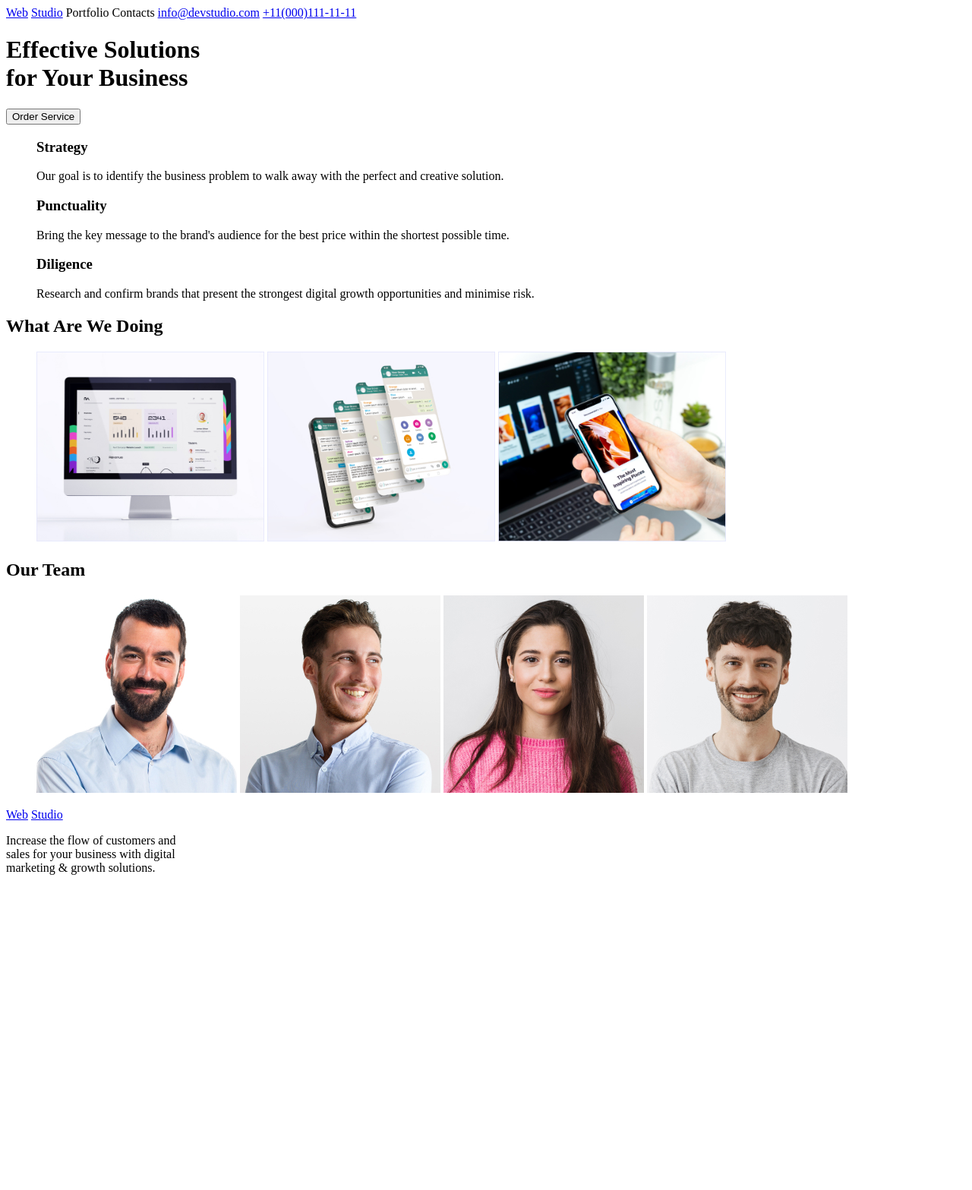
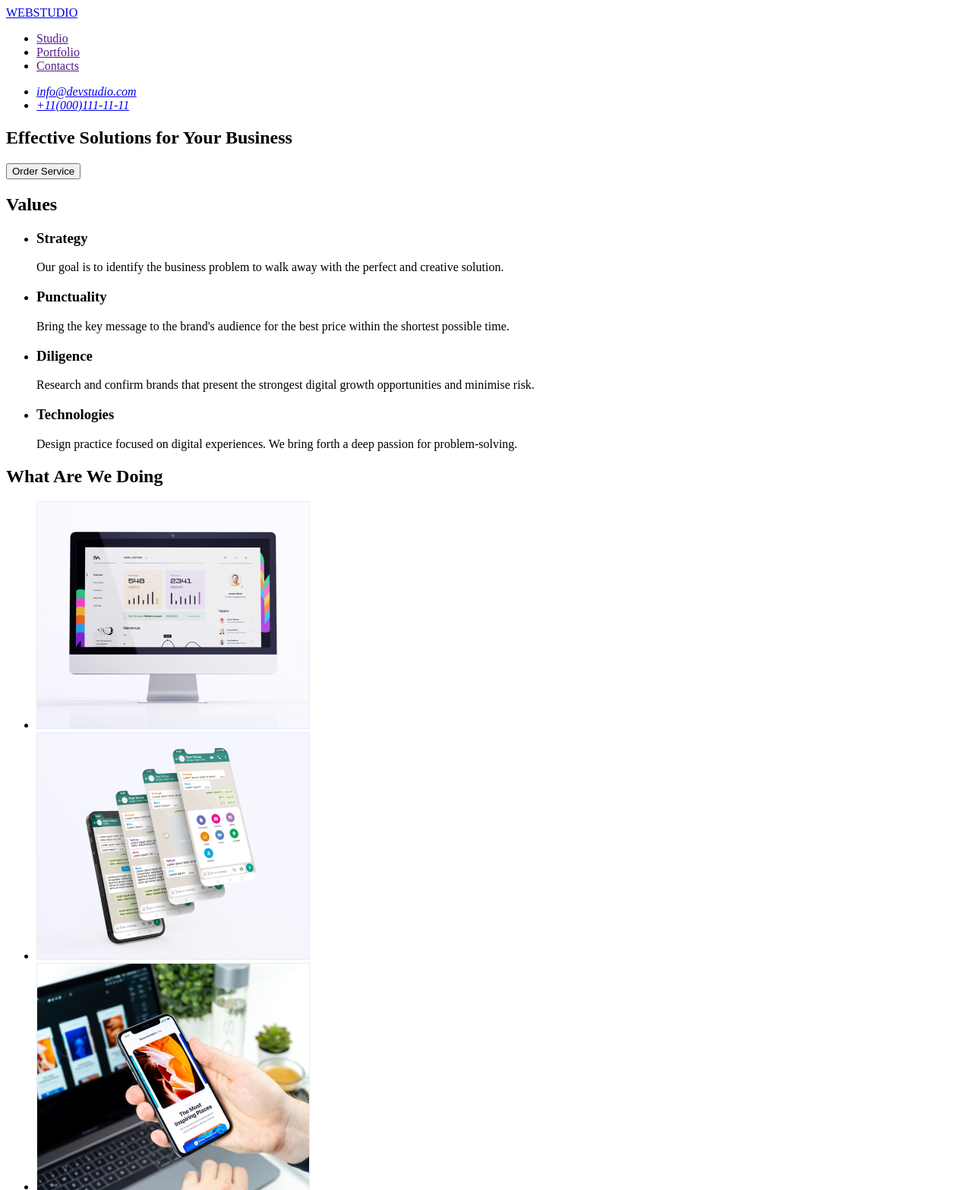
Before and after one commit to lotickles/goit-markup-hw-01, a plain HTML site: page index.html in a window 1280 px wide. Shown: the top 1567 px of the page at 76% size. Before the commit the page ends 1168 px from the top, so only its background shows below. Drawn offline with Linux system fonts and the light colour scheme.

Commit message:
fixed issues

```diff
--- a/index.html
+++ b/index.html
@@ -8,72 +8,115 @@
   <body>
     <header>
       <nav>
-        <!--logo-->
-        <a href="/Web.svg">Web</a>
-        <a href="/Studio.svg">Studio</a>
         <!--navigation-->
-        <span>Portfolio Contacts</span>
-        <span><a href="mailto:info@devstudio.com">info@devstudio.com</a></span>
-        <a href="tel:+110001111111">+11(000)111-11-11 </a>
+
+        <a href="./index.html">WEBSTUDIO</a
+        ><!--logo-->
+        <ul>
+          <li><a href="">Studio</a></li>
+          <li><a href="">Portfolio</a></li>
+          <li><a href="">Contacts</a></li>
+        </ul>
       </nav>
+      <address>
+        <ul>
+          <li><a href="mailto:info@devstudio.com">info@devstudio.com</a></li>
+          <li><a href="tel:+110001111111">+11(000)111-11-11</a></li>
+        </ul>
+      </address>
     </header>
     <main>
-      <h1>
-        Effective Solutions <br />
-        for Your Business
-      </h1>
-    </main>
+      <section>
+        <!--section1-->
+        <h1>Effective Solutions for Your Business</h1>
         <button type="button">Order Service</button>
+      </section>
 
       <section>
-      <!--section1-->
-
+        <!--section2-->
+        <h2>Values</h2>
         <ul>
+          <li>
             <h3>Strategy</h3>
             <p>
               Our goal is to identify the business problem to walk away with the
               perfect and creative solution.
             </p>
+          </li>
+          <li>
             <h3>Punctuality</h3>
             <p>
               Bring the key message to the brand's audience for the best price
               within the shortest possible time.
             </p>
+          </li>
+          <li>
             <h3>Diligence</h3>
-
             <p>
-          Research and confirm brands that present the strongest digital growth
-          opportunities and minimise risk.
+              Research and confirm brands that present the strongest digital
+              growth opportunities and minimise risk.
             </p>
+          </li>
+          <li>
+            <h3>Technologies</h3>
+            <p>
+              Design practice focused on digital experiences. We bring forth a
+              deep passion for problem-solving.
+            </p>
+          </li>
         </ul>
       </section>
       <section>
-      <!--section2-->
+        <!--section3-->
         <h2>What Are We Doing</h2>
         <ul>
-        <img src="images/img 1 .jpg" alt="image1" width="300px" />
-        <span> <img src="images/img 2 .jpg" alt="image2" width="300px" /></span>
-        <span><img src="images/img 3.jpg" alt="image3" width="300px" /></span>
+          <li>
+            <img src="./images/img1.jpg" alt="image1" width="360" />
+          </li>
+          <li>
+            <img src="./images/img2.jpg" alt="image2" width="360" />
+          </li>
+          <li>
+            <img src="./images/img3.jpg" alt="image3" width="360" />
+          </li>
         </ul>
       </section>
 
       <section>
-      <!--section3-->
+        <!--section4-->
         <h2>Our Team</h2>
         <ul>
-        <img src="images/guy1.jpg" alt="team member1" width="264px" />
-        <img src="images/guy2.jpg" alt="team member2" width="264px" />
-        <img src="images/girl3.jpg" alt="team member3" width="264px" />
-        <img src="images/guy4.jpg" alt="team member4" width="264px" />
+          <li>
+            <img src="./images/guy1.jpg" alt="team member1" width="264" />
+            <h3>Mark Guerrero</h3>
+            <p>Product Designer</p>
+          </li>
+
+          <li>
+            <img src="./images/guy2.jpg" alt="team member2" width="264" />
+            <h3>Tom Ford</h3>
+            <p>Frontend Developer</p>
+          </li>
+
+          <li>
+            <img src="./images/girl3.jpg" alt="team member3" width="264" />
+            <h3>Camila Garcia</h3>
+            <p>Marketing</p>
+          </li>
+
+          <li>
+            <img src="./images/guy4.jpg" alt="team member4" width="264" />
+            <h3>Daniel Wilson</h3>
+            <p>UI Designer</p>
+          </li>
         </ul>
       </section>
+    </main>
     <footer>
       <!--footer-->
-      <a href="/Web.svg">Web</a>
-      <a href="/Studio.svg">Studio</a>
+      <a href="./index.html">WEBSTUDIO</a>
       <p>
-        Increase the flow of customers and <br />
-        sales for your business with digital<br />
+        Increase the flow of customers and sales for your business with digital
         marketing & growth solutions.
       </p>
     </footer>
```
Also changed, not shown: images/img1.jpg (renamed from images/img 1 .jpg), images/img2.jpg (renamed from images/img 2 .jpg), images/img3.jpg (renamed from images/img 3.jpg), 1 other file. Lines whose indentation alone changed are shown as unchanged.
